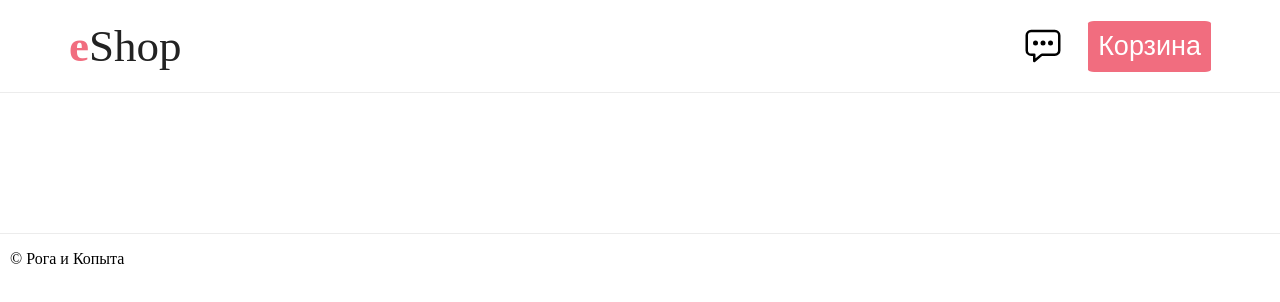
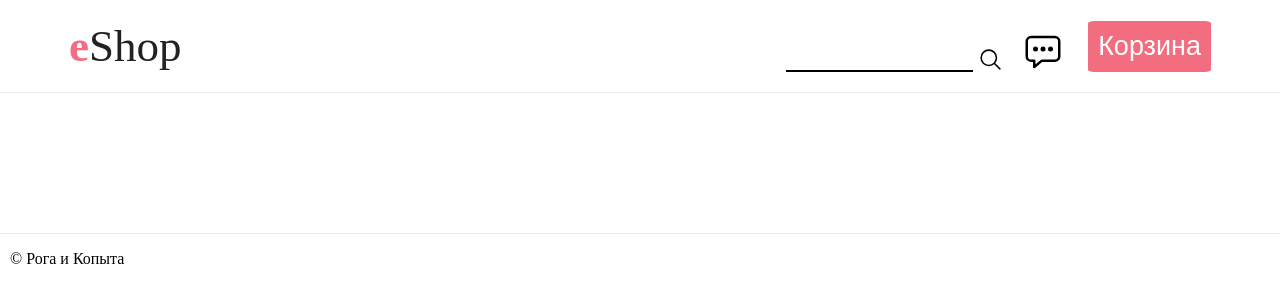
Before and after one commit to DektyannikovAkim/Homework_js_pro, a plain HTML site: page index.html in a window 1280 px wide. Drawn offline with Linux system fonts and the light colour scheme; no server answers.

Commit message:
Начал реализовывать поиск

```diff
--- a/index.html
+++ b/index.html
@@ -17,6 +17,10 @@
             <a href="#" class="logo"> <span><span class="red">e</span>Shop</span>
             </a>
             <div class="wrapper-for-shopping">
+                <form action="" class="search">
+                    <input type="text" class="search-text">
+                    <button class="search-button"></button>
+                </form>
                 <a href="feedback.html" class="form-feedback"></a>
                 <button id="opnCart" class="cart-button" type="button">Корзина</button>
             </div>
--- a/style.css
+++ b/style.css
@@ -70,7 +70,27 @@ button {
 
 .wrapper-for-shopping {
     display: flex;
-    align-items: center;
+    align-items: flex-end;
+}
+
+.search {
+    display: flex;
+    align-items: flex-end;
+    margin-right: 20px;
+}
+
+.search-text {
+    padding: 0px 5px;
+    margin-right: 5px;
+    border: none;
+    border-bottom: 2px solid;
+    outline: none;
+}
+
+.search-button {
+    width: 25px;
+    height: 25px;
+    background: no-repeat url('img/search-outline.svg');
 }
 
 .form-feedback {
```
Also changed, not shown: img/search-outline.svg (added).
